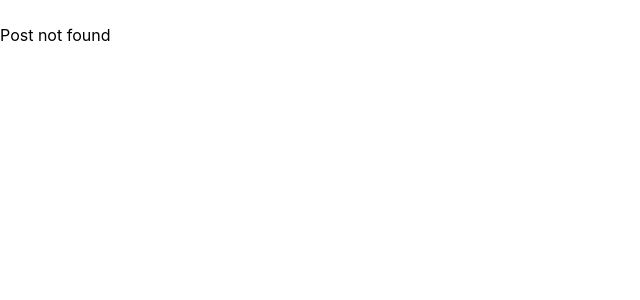
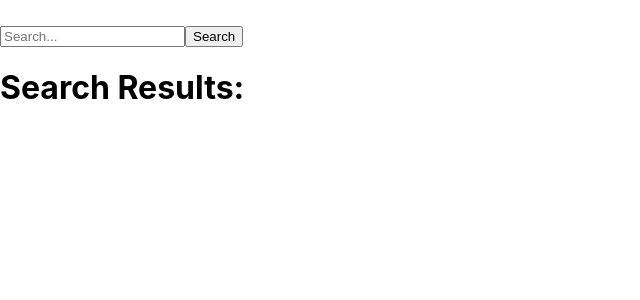
Before and after one commit to JulieGunawan/vividtheory, a React (Create React App) app: page /search in a window 1280 px wide. Before the commit this address had no page. Shown: the top 300 px of the page, without its empty margins (0-640 px from the left). Built offline with nearby package versions, Linux system fonts and the light colour scheme.

Commit message:
redirect searchbar input to search result page

```diff
--- a/src/App.js
+++ b/src/App.js
@@ -3,13 +3,18 @@ import React from 'react';
 import { Routes, Route} from 'react-router-dom';
 import Blogs from './components/Blogs';
 import Post from './components/Post';
+import SearchBar from './components/SearchBar';
+import Content from './components/Content';
+import SearchPage from './components/SearchPage';
 
 function App() {
   return (
     <div className="App">
+      <SearchBar/>
       <Routes>
         <Route path="/" element={<Blogs/>} />
         <Route path="/:name" element={<Post/>} />
+        <Route path="/search" element={<SearchPage content={Content} />} />
       </Routes>
     </div>
   );
--- a/src/components/Header.js
+++ b/src/components/Header.js
@@ -1,7 +1,6 @@
 import React from 'react';
 import {Link} from 'react-router-dom';
-import SearchBar from './SearchBar';
-import Content from "./Content";
+
 const Header =() => (
     <nav >
         <ul className='left'>
@@ -13,7 +12,7 @@ const Header =() => (
             </li>
         </ul>
         <div className='right'>
-            <SearchBar content={Content}/>
+           search used tobe here
         </div>
     </nav>
 );
--- a/src/components/SearchBar.js
+++ b/src/components/SearchBar.js
@@ -1,40 +1,26 @@
-import React, { useState, useEffect } from "react";
+import React, { useState } from "react";
+import { useNavigate } from 'react-router-dom';
 
+const SearchBar = () => {
+    const [input,setInput]=useState('');
+    const navigate = useNavigate();
 
-const SearchBar = ({content}) => {
-    const [input,setInput]=useState('');
-    const [filteredBlogs, setFilteredBlogs] = useState([]);
-
-    const searchFunction = (event) => {
+    const handleSearch = (event) => {
         event.preventDefault();
-        setInput(event.target.value.toLowerCase());
-        console.log("search here: " + event.target.value);
+        navigate(`/search?query=${input}`);
     }
 
-    useEffect(() => {
-        if (input ===""){
-            setFilteredBlogs([]);
-        } else {
-            const filteredPosts = content.filter((post) =>{
-            return post.title.toLowerCase().includes(input)
-    });
-        setFilteredBlogs(filteredPosts);}
-    },[input, content]);
+    const handleChange = (event) =>{
+        setInput(event.target.value)
+    };
 
     return (
-        <>
         <div className="searchBar">
-            <input type="text" placeholder="Search..." value={input} onChange={searchFunction}/>
+            <form onSubmit={handleSearch}>
+                <input type="text" placeholder="Search..." value={input} onChange={handleChange}/>
+                <button type="submit">Search</button>
+            </form>
         </div>
-        <div>
-            HelloWorld
-         {filteredBlogs.map((post) => (
-            <div key={post.id}>
-                <h2>{post.title}</h2>
-            </div>
-         ))}
-       </div>
-       </>
     );
 };
 
--- /dev/null
+++ b/src/components/SearchPage.js
@@ -0,0 +1,37 @@
+import React, {useEffect, useState} from 'react';
+import { useLocation } from 'react-router-dom';
+
+
+const SearchPage = ({content}) => {
+    const location = useLocation();
+    const searchParams= new URLSearchParams(location.search);
+    const query= searchParams.get('query');
+
+    const [filteredBlogs, setFilteredBlogs] = useState([]);
+
+    useEffect(() => {
+        if (!query || query === "") {
+            setFilteredBlogs([]);
+        } else {
+            const filteredPosts = content.filter((post) =>
+                 post.title.toLowerCase().includes(query.toLowerCase())
+            );
+            setFilteredBlogs(filteredPosts);
+        }
+    },[query, content]);
+
+    return (
+        <div className='searchPage'>
+            <h1>Search Results:</h1>
+            <div>
+                {filteredBlogs.map((post) => (
+                    <div key={post.id}>
+                        <h2>{post.title}</h2>
+                    </div>
+                ))}
+            </div>
+        </div>
+    );
+};
+
+export default SearchPage;
```
